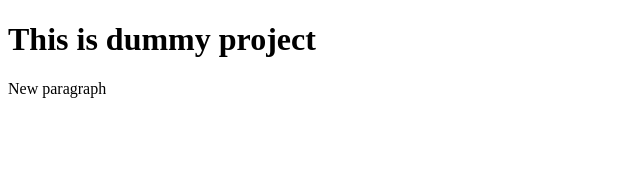
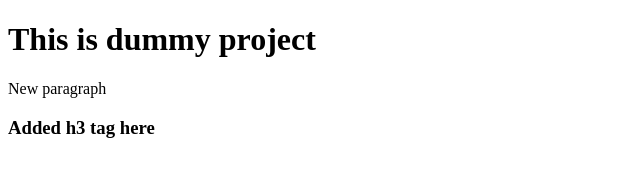
Before and after one commit to sbgoswami18/git_project, a plain HTML site: page index.html in a window 1280 px wide. Shown: the whole page, without its empty margins (0-640 px from the left). Drawn offline with Linux system fonts and the light colour scheme.

Commit message:
h3 tag added

```diff
--- a/index.html
+++ b/index.html
@@ -8,5 +8,6 @@
 <body>
     <h1>This is dummy project</h1>
     <p>New paragraph</p>
+    <h3>Added h3 tag here</h3>
 </body>
 </html>
```
